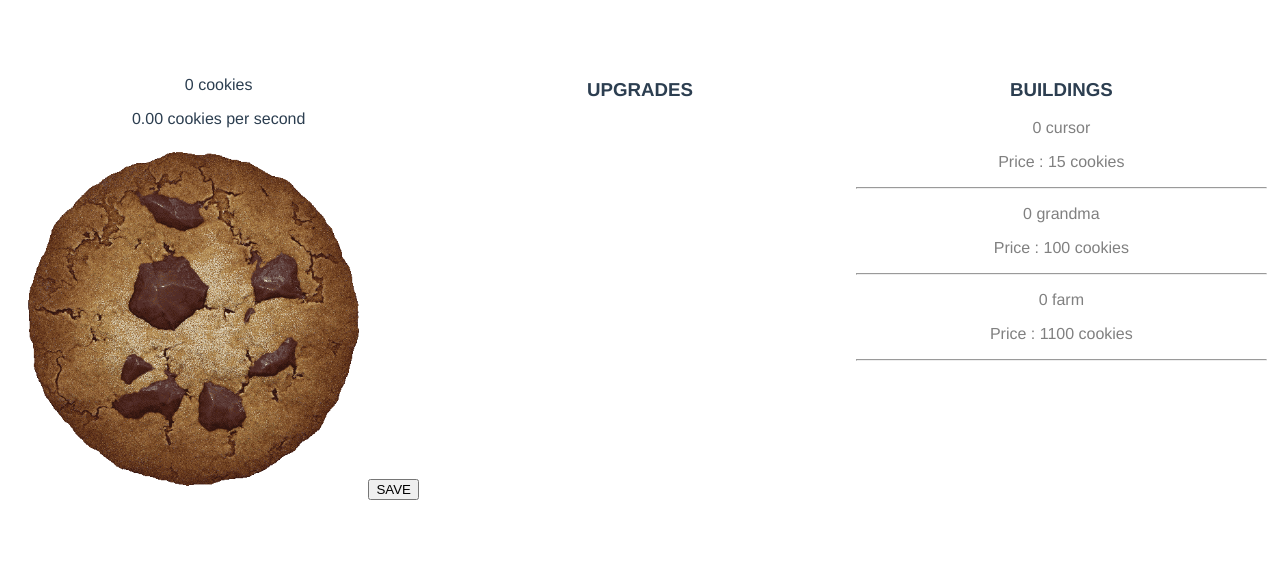
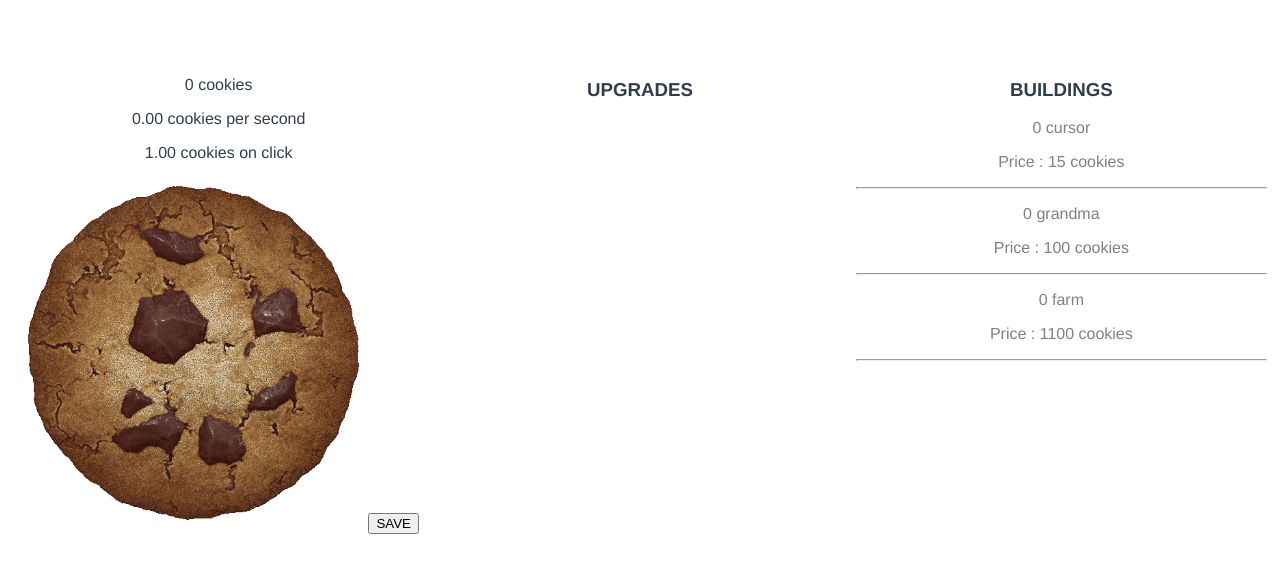
Before and after one commit to BaptisteBriois/cookie-clicker, a Vue app: page / in a window 1280 px wide. Shown: the top 572 px of the page. Built offline with nearby package versions, Linux system fonts and the light colour scheme.

Commit message:
Add upgrade on cookies on click

```diff
--- a/src/components/Cookie.vue
+++ b/src/components/Cookie.vue
@@ -3,6 +3,7 @@
         <div id="cookiesContainer">
             <p id="cookiesCount">{{ cookiesCount.toFixed(0) }} cookies</p>
             <p id="cookiesPerSecond">{{ cookiesPerSecond.toFixed(2) }} cookies per second</p>
+            <p id="cookiesOnClick">{{ cookiesOnClick.toFixed(2) }} cookies on click</p>
             <img id="cookie" width="350" height="350" src="../assets/images/PerfectCookie.png" @click="increment('cookie')"/>
             <a href="#" @click="save()">
                 <button>SAVE</button>
@@ -60,6 +61,7 @@
             ...mapGetters([
                 'cookiesCount',
                 'cookiesPerSecond',
+                'cookiesOnClick',
                 'buildings',
                 'upgrades'
             ])
--- a/src/store.js
+++ b/src/store.js
@@ -9,6 +9,7 @@ export default new Vuex.Store({
         cookiesCount: localStorage.getItem("cookiesCount") ? parseFloat(localStorage.getItem("cookiesCount")) : 0,
         cookiesPerSecond: localStorage.getItem("cookiesPerSecond") ? parseFloat(localStorage.getItem("cookiesPerSecond")) : 0,
         cookiesOnClick: localStorage.getItem("cookiesOnClick") ? parseFloat(localStorage.getItem("cookiesOnClick")) : 1,
+        clicksCount: localStorage.getItem("clicksCount") ? parseFloat(localStorage.getItem("clicksCount")) : 0,
         buildings: localStorage.getItem("buildings") ? JSON.parse(localStorage.getItem("buildings")) : {
             cursor: {
                 count: 0,
@@ -104,6 +105,24 @@ export default new Vuex.Store({
                     price: 550000,
                     active: false
                 },
+            ],
+            click: [
+                {
+                    id: 10,
+                    name: "Plastic mouse",
+                    description: "Clicking gains +1% of your CpS. \"Slightly squeaky.\"",
+                    need: 1000,
+                    price: 50000,
+                    active: false
+                },
+                {
+                    id: 11,
+                    name: "Iron mouse\t",
+                    description: "Clicking gains +1% of your CpS. \"Click like it's 1,349!\"",
+                    need: 100000,
+                    price: 5000000,
+                    active: false
+                }
             ]
         },
         displayedUpgrades: localStorage.getItem("displayedUpgrades") ? JSON.parse(localStorage.getItem("displayedUpgrades")) : []
@@ -111,14 +130,21 @@ export default new Vuex.Store({
     getters: {
         cookiesCount: state => state.cookiesCount,
         cookiesPerSecond: state => state.cookiesPerSecond,
+        cookiesOnClick: state => state.cookiesOnClick,
         buildings: state => state.buildings,
         upgrades: state => state.displayedUpgrades
     },
     mutations: {
         increment(state, selectedBuilding) {
-            const {cookiesCount, cookiesPerSecond, cookiesOnClick, buildings, upgrades} = state;
+            const {cookiesCount, cookiesPerSecond, cookiesOnClick, clicksCount, buildings, upgrades} = state;
             if (selectedBuilding === "cookie") {
                 state.cookiesCount += cookiesOnClick;
+                state.clicksCount += 1;
+
+                let searchClickUpgrade = _.find(upgrades.click, {need: state.clicksCount});
+                if (searchClickUpgrade) {
+                    state.displayedUpgrades = _.sortBy(_.concat(state.displayedUpgrades, searchClickUpgrade), 'price');
+                }
             } else if (selectedBuilding === "cookiesPerSecond") {
                 /*
                 Incrémente le compteur de cookies tous les centièmes de seconde par le nombre de cookies par seconde divisé par 100
@@ -137,11 +163,10 @@ export default new Vuex.Store({
                     /*
                     Récupération des améliorations qui peuvent être proposées au joueur
                      */
-                    state.displayedUpgrades = [];
-                    Object.keys(upgrades).forEach(function (building) {
-                        let displayableUpgrades = _.filter(upgrades[building], function (upgrade) { return (!upgrade.active && upgrade.need <= buildings[building].count); })
+                    let displayableUpgrades = _.filter(upgrades[selectedBuilding], function (upgrade) {
+                        return (!upgrade.active && upgrade.need === buildings[selectedBuilding].count);
+                    });
                     state.displayedUpgrades = _.sortBy(_.concat(state.displayedUpgrades, displayableUpgrades), 'price');
-                    })
                 }
             }
         },
@@ -154,21 +179,25 @@ export default new Vuex.Store({
              */
             Object.keys(upgrades).forEach(function (building) {
                 let selectedUpgrade = _.find(upgrades[building], {id: upgradeId});
-                if (selectedUpgrade) {
+                if (selectedUpgrade && cookiesCount >= selectedUpgrade.price) {
                     selectedUpgrade.active = true;
                     _.remove(state.displayedUpgrades, function (displayedUpgrade) {
                         return displayedUpgrade.id === upgradeId;
                     });
 
+                    if (building === "click") {
+                        state.cookiesOnClick += cookiesPerSecond / 100;
+                    } else {
                         state.cookiesPerSecond = cookiesPerSecond + buildings[building].count * buildings[building].cps;
                         buildings[building].cps = buildings[building].cps * 2;
 
                         /*
                         Si le curseur est amélioré, le click sur le cookie l'est aussi
                          */
-                    if (building === "cursor") (
+                        if (building === "cursor") {
                             state.cookiesOnClick = cookiesOnClick * 2
-                    );
+                        }
+                    }
 
                     state.cookiesCount -= selectedUpgrade.price;
                 }
```
Lines whose indentation alone changed are shown as unchanged.
